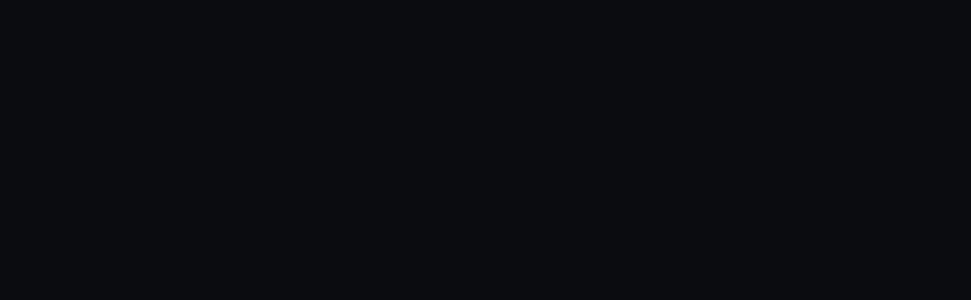
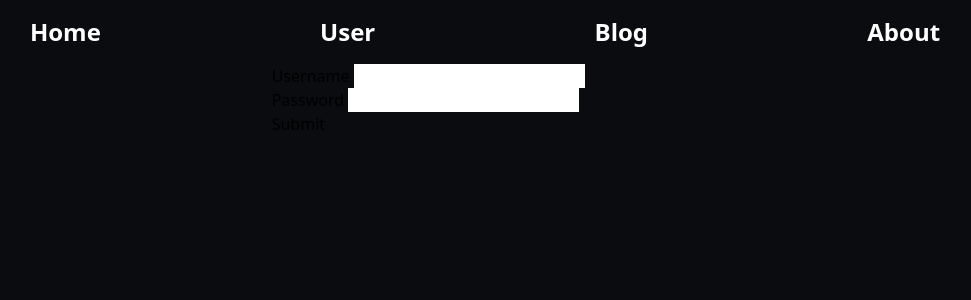
Before and after one commit to Chappo050/Blog_client, a React (Create React App) app: page /user/login in a window 1280 px wide. Before the commit this address had no page. Shown: the top 300 px of the page, without its empty margins (155-1126 px from the left). Built offline with nearby package versions, Linux system fonts and the light colour scheme; no server answers.

Commit message:
Nested Routing

```diff
--- a/package.json
+++ b/package.json
@@ -12,6 +12,7 @@
     "@types/react": "^18.0.18",
     "@types/react-dom": "^18.0.6",
     "axios": "^0.27.2",
+    "luxon": "^3.0.3",
     "react": "^18.2.0",
     "react-dom": "^18.2.0",
     "react-router-dom": "^6.3.0",
--- a/src/RouterSwitch.tsx
+++ b/src/RouterSwitch.tsx
@@ -3,18 +3,25 @@ import App from "./App";
 import User from "./components/User";
 import Blog from "./components/Blog";
 import About from "./components/About";
+import UserLogin from "./components/UserLogin";
+import UserRegister from "./components/UserRegister";
+import BlogPost from "./components/BlogPost";
 
 const RouteSwitch = () => {
-
   return (
-      <BrowserRouter>
-        <Routes>
-          <Route path="/" element={<App />} />
-          <Route path="/user"  element={<User />} />
-          <Route path="/blog"  element={<Blog />} />
-          <Route path="/about"  element={<About />} />
-        </Routes>
-      </BrowserRouter>
+    <BrowserRouter>
+      <Routes>
+        <Route path="/" element={<App />} />
+        <Route path="user" element={<User />}>
+          <Route path="register" element={<UserRegister />} />
+          <Route path="login" element={<UserLogin />} />
+        </Route>
+        <Route path="blog" element={<Blog />}>
+          <Route path="post" element={<BlogPost />} />
+        </Route>
+        <Route path="about" element={<About />} />
+      </Routes>
+    </BrowserRouter>
   );
 };
 
--- a/src/components/Blog.tsx
+++ b/src/components/Blog.tsx
@@ -1,6 +1,9 @@
+import { Outlet } from "react-router-dom";
 import React, { useEffect, useState } from "react";
 import axios from "axios";
 import Nav from "./Nav";
+const { DateTime } = require("luxon");
+
 
 const api = axios.create({
   baseURL: "http://localhost:5000/blog",
@@ -36,25 +39,39 @@ function Blog() {
       <div>
         <Nav />
       </div>
+      <Outlet/>
       <div className=" grid grid-cols-5">
         <i />
         <div className="text-2xl text-center col-span-3">
-          {posts ? posts.map((post) => PostContainer(post)) : <h1>No posts yet</h1>}
+          <h1>10 MOST RECENT POSTS</h1>
+          {posts ? (
+            posts.map((post) => PostContainer(post))
+          ) : (
+            <h1>No posts yet</h1>
+          )}
         </div>
 
         <i />
       </div>
+
     </div>
   );
 }
 
+//Creates a singular post
 const PostContainer = (post: Post) => {
+  const user_id: String = post.user_details._id;
   return (
     <div className="border border-custom-silver mt-3 p-3">
       <div>
-        <h2>Posted By: {post.user_details.username}</h2>
-        <h2>Post time: {post.post_time}</h2>
-        <h2>Message: {post.message}</h2>
+        <div className="grid grid-cols-2 text-base " >
+          <div className=" text-left">
+           Posted By: {post.user_details.username}
+          </div>
+          <div className="text-right">Post time: {DateTime.fromISO(post.post_time).toFormat('ff')}</div>
+        </div>
+        <br/>
+        <div className="text-xl break-words">{post.message}</div>
       </div>
     </div>
   );
--- /dev/null
+++ b/src/components/BlogPost.tsx
@@ -0,0 +1,29 @@
+//IMPROTS//
+import React, { useEffect } from 'react';
+import axios from 'axios';
+
+//Components//
+import Nav from "./Nav";
+
+//API setup
+const api = axios.create({
+  baseURL: 'http://localhost:5000/blog/post'
+})
+
+function BlogPost() {
+
+  useEffect(()=> {
+    api.get('/').then(res => {
+      console.log(res.data);
+    })
+  }, [])
+
+  return (
+    <div >
+
+Users
+    </div>
+  );
+}
+
+export default BlogPost;
--- a/src/components/User.tsx
+++ b/src/components/User.tsx
@@ -1,27 +1,27 @@
 //IMPROTS//
-import React, { useEffect } from 'react';
-import axios from 'axios';
+import { Outlet } from "react-router-dom";
+import React, { useEffect } from "react";
+import axios from "axios";
 
 //Components//
 import Nav from "./Nav";
 
 //API setup
 const api = axios.create({
-  baseURL: 'http://localhost:5000/user'
-})
+  baseURL: "http://localhost:5000/user",
+});
 
 function User() {
-
-  useEffect(()=> {
-    api.get('/').then(res => {
+  useEffect(() => {
+    api.get("/").then((res) => {
       console.log(res.data);
-    })
-  }, [])
+    });
+  }, []);
 
   return (
-    <div >
-        <Nav />
-Users
+    <div>
+      <Nav />
+      <Outlet />
     </div>
   );
 }
--- /dev/null
+++ b/src/components/UserLogin.tsx
@@ -0,0 +1,64 @@
+//IMPROTS//
+import React, { useEffect, useState } from "react";
+import axios from "axios";
+
+//Components//
+import Nav from "./Nav";
+
+//API setup
+const api = axios.create({
+  baseURL: "http://localhost:5000/user/login",
+});
+
+interface ErrorMessage {
+  name: String;
+  message: String;
+}
+
+const defaultErrorMessage: ErrorMessage[] = [];
+
+function UserLogin() {
+  const [errorMessages, setErrorMessages]: [
+    ErrorMessage[],
+    (errorMessages: ErrorMessage[]) => void
+  ] = useState(defaultErrorMessage);
+  const [isSubmitted, setIsSubmitted] = useState(false);
+
+  useEffect(() => {
+    api.get("/").then((res) => {
+      console.log(res.data);
+    });
+  }, []);
+
+  const handleSubmit = (event:any) => {
+    // Prevent page reload
+    event.preventDefault();
+    const payload = { event };
+    const response =  axios.post('/', payload);
+  };
+
+
+  return (
+    <div>
+      <div className="grid grid-cols-3 text-black">
+        <i/>
+        <form onSubmit={handleSubmit}>
+          <div className="">
+            <label>Username </label>
+            <input type="text" name="username" required />
+          </div>
+          <div className="">
+            <label>Password </label>
+            <input type="password" name="password" required />
+          </div>
+          <div className="bg-white-500">
+            <button type="submit">Submit</button>
+          </div>
+        </form>
+           <i/>
+      </div>
+    </div>
+  );
+}
+
+export default UserLogin;
--- /dev/null
+++ b/src/components/UserRegister.tsx
@@ -0,0 +1,29 @@
+//IMPROTS//
+import React, { useEffect } from 'react';
+import axios from 'axios';
+
+//Components//
+import Nav from "./Nav";
+
+//API setup
+const api = axios.create({
+  baseURL: 'http://localhost:5000/user/register'
+})
+
+function UserRegister() {
+
+  useEffect(()=> {
+    api.get('/').then(res => {
+      console.log(res.data);
+    })
+  }, [])
+
+  return (
+    <div >
+
+Register
+    </div>
+  );
+}
+
+export default UserRegister;
```
Also changed, not shown: 1 other file (tests, documents, lock files or other folders).
